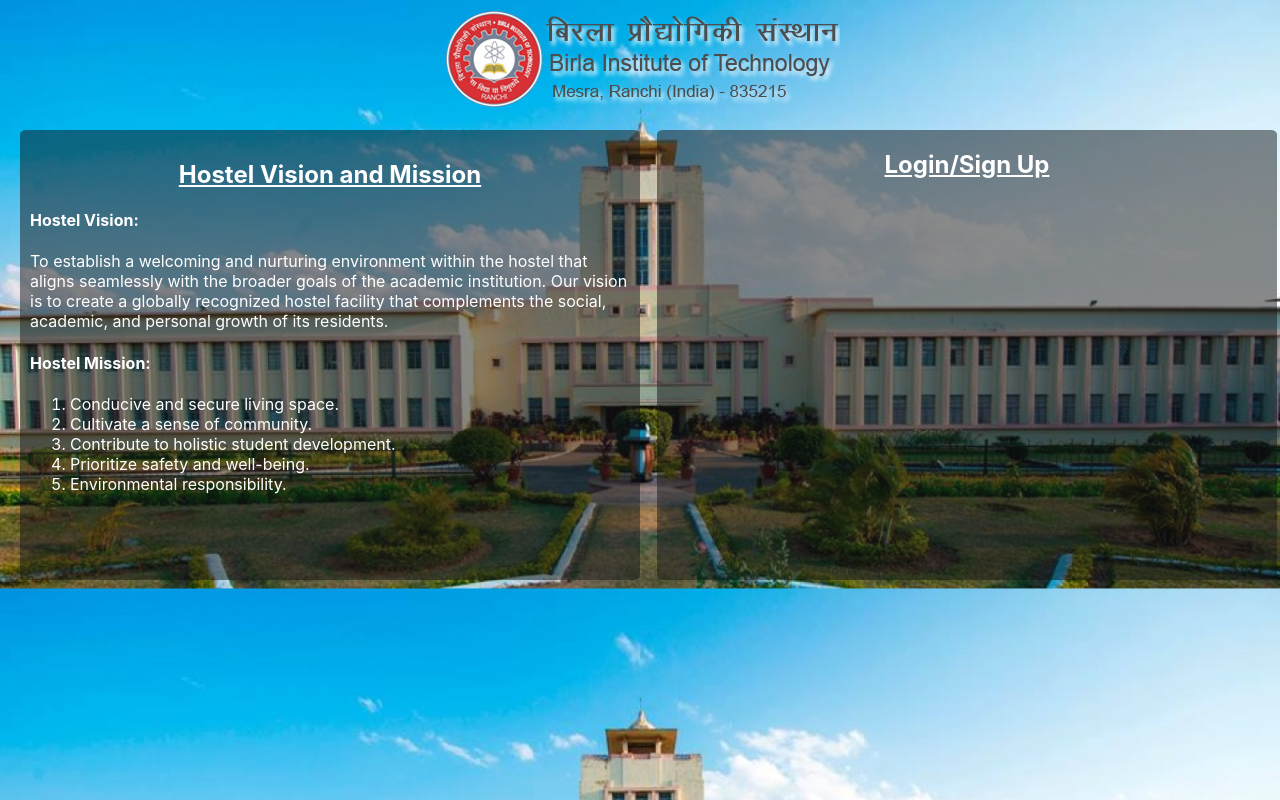
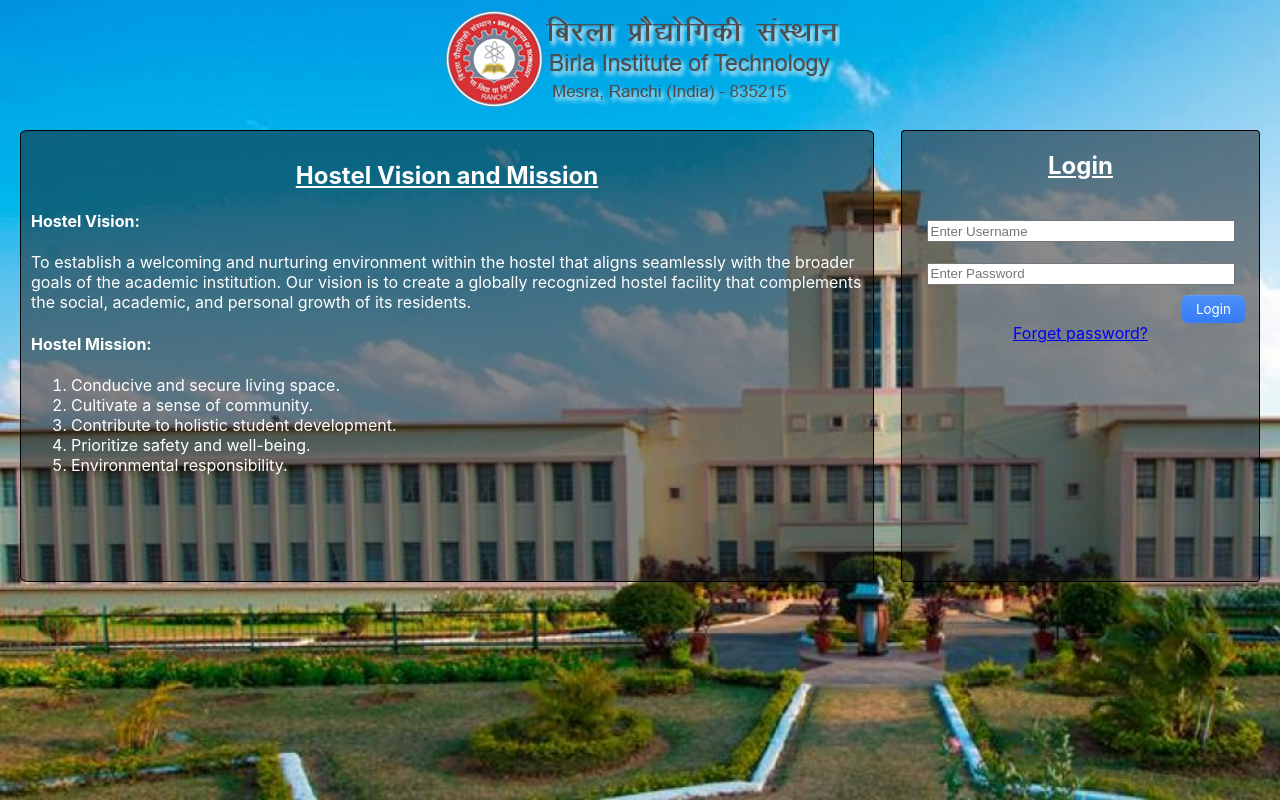
Before and after one commit to rishabh129/hostel-room-allotment, a React (Create React App) app: page / in a window 1280 px wide. Built offline with nearby package versions, Linux system fonts and the light colour scheme.

Commit message:
login ui update
Updated login page UI

```diff
--- a/src/App.css
+++ b/src/App.css
@@ -1,5 +1,17 @@
 .App {
   text-align: center;
+}
+
+html, body{
+  height: 100%;
+  margin: 0;
+}
+
+.App{
+  height: 20vh;
+  width: 100vw;
+  display: flex;
+  flex-direction: column;
 }
 
 .App-logo {
@@ -48,13 +60,14 @@
 .headInfo{
   display: flex;
   justify-content: center;
-
+  height: 20vh; /* 20% of the outerDiv height */
+  width: 100%; /* 100% of the outerDiv width */
   margin-top: 10px;
 }
 .bodyContent{
   display: flex;
-
-
+  flex-grow: 1; /* Takes the remaining space */
+  width: 100%;
 }
 .info{
   border-radius: 1%;
@@ -66,6 +79,9 @@
   text-align: left;
   padding: 10px;
   color: #FFFFFF;
+  margin-right: 20px; /* Margin to the right of div4 */
+  flex: 0 0 65%; /* Takes 65% of the available space */
+  border: 1px solid #000;
 }
 .heading{
   text-align: center;
@@ -82,6 +98,11 @@
   margin-top: 20px;
 
   color: #FFFFFF;
+
+  margin-left: 7px;
+  margin-right: 20px; /* Margin to the left of div5 */
+  flex-grow: 1; /* Takes the remaining space */
+  border: 1px solid #000;
 }
 .info:hover, .form:hover{
   animation: glow 1s infinite alternate;
@@ -94,3 +115,34 @@
     text-shadow: 0 0 10px rgb(75, 75, 133), 0 0 20px rgb(75, 75, 133), 0 0 30px rgb(75, 75, 133);
   }
 }
+.login{
+  display: flex;
+  flex-direction: column;
+  align-items: center;
+  margin-left: 280px;
+  margin-top: 10px;
+  padding: 6px 14px;
+  font-family: -apple-system, BlinkMacSystemFont, 'Roboto', sans-serif;
+  border-radius: 6px;
+  border: none;
+
+  color: #fff;
+  background: linear-gradient(180deg, #4B91F7 0%, #367AF6 100%);
+   background-origin: border-box;
+  box-shadow: 0px 0.5px 1.5px rgba(54, 122, 246, 0.25), inset 0px 0.8px 0px -0.25px rgba(255, 255, 255, 0.2);
+  user-select: none;
+  -webkit-user-select: none;
+  touch-action: manipulation;
+}
+.login:hover {
+  box-shadow: inset 0px 0.8px 0px -0.25px rgba(255, 255, 255, 0.2), 0px 0.5px 1.5px rgba(54, 122, 246, 0.25), 0px 0px 0px 3.5px rgba(58, 108, 217, 0.5);
+  outline: 0;}
+  #username{
+    width: 300px;
+    height: 16px;
+  }
+  #password{
+    width: 300px;
+    height: 16px;
+
+  }
--- a/src/App.js
+++ b/src/App.js
@@ -1,5 +1,5 @@
 import logo from './logo-bit.png';
-import { loginFunc } from './login.js'
+import { LoginFunc } from './login.js'
 import './App.css';
 
 function App() {
@@ -36,7 +36,7 @@
         </div>
 
         <div className='form'>
-          {loginFunc()}
+          {LoginFunc()}
         </div>
 
       </div>
--- a/src/login.js
+++ b/src/login.js
@@ -1,9 +1,29 @@
 import React from "react";
-export function loginFunc()
-{
-    return(
-        <div>
-            <h2 className="heading">Login/Sign Up</h2>
-        </div>
-    );
+
+export function LoginFunc() {
+  return (
+    <div>
+      <h2 className="heading">Login</h2>
+
+      <div className="contain">
+        <form action="/server">
+          <div className="user">
+
+            <br />
+            <input type="text" id="username" placeholder="Enter Username" />
+          </div>
+          <div className="pass">
+
+            <br />
+            <input type="password" placeholder="Enter Password" id="password" />
+          </div>
+
+          <button className="login">Login</button>
+        </form>
+      </div>
+      <div className="passforget">
+        <a href="/forget.html">Forget password?</a>
+      </div>
+    </div>
+  );
 }
```
